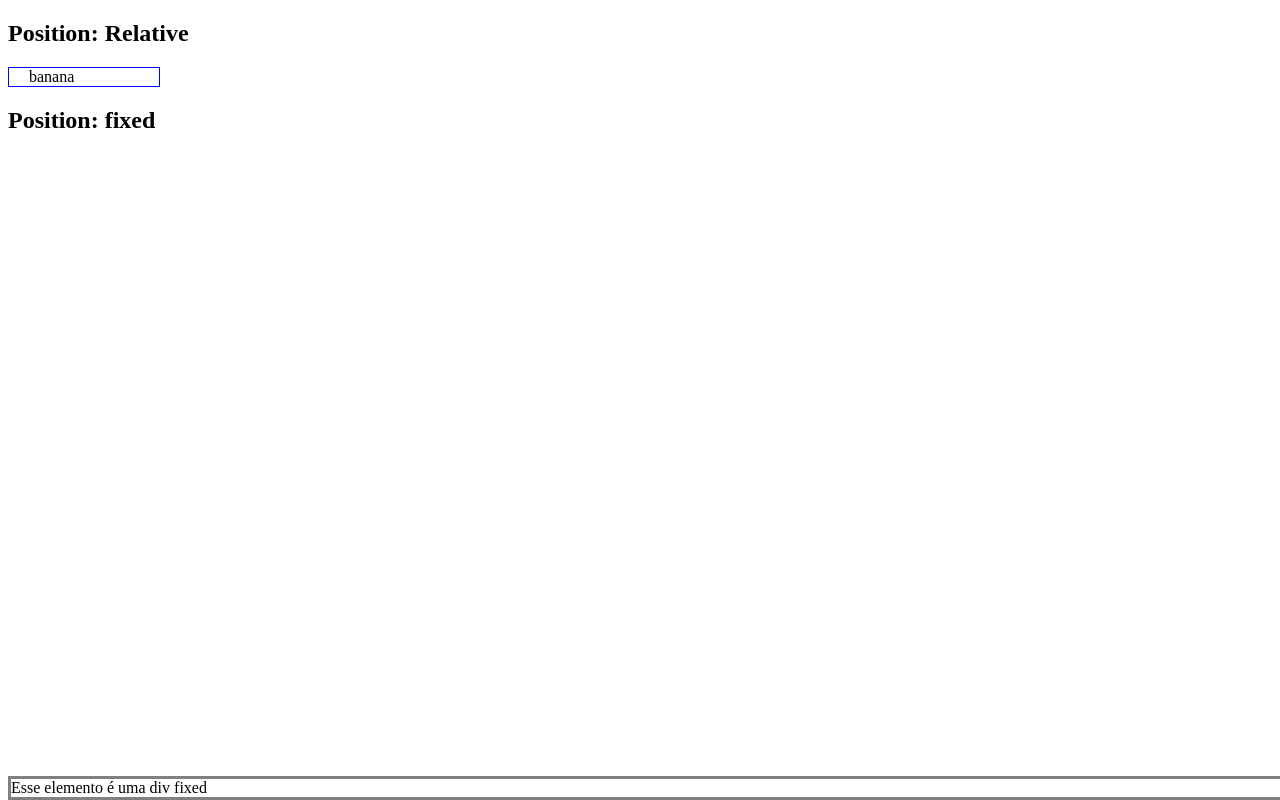
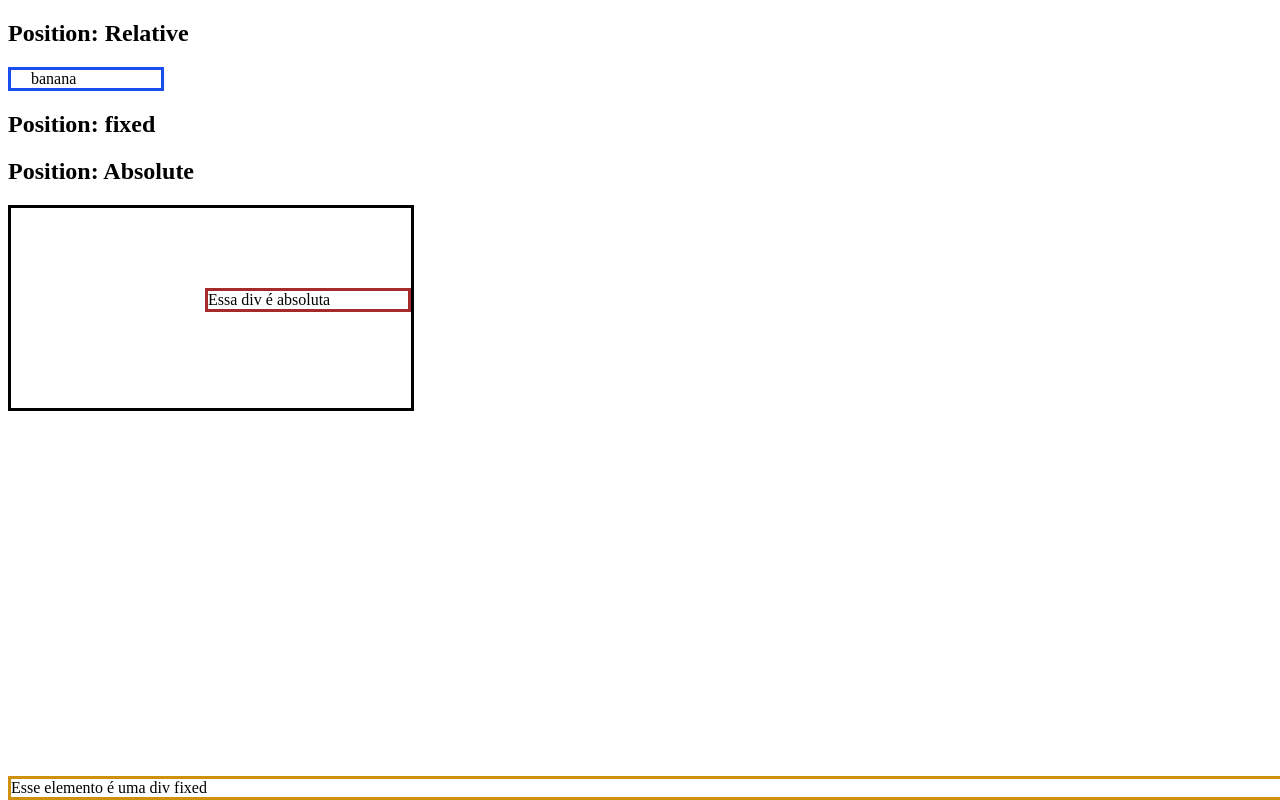
Before and after one commit to emanuelle-siqueira/MotoAcademy, a plain HTML site: page CSS/position.html in a window 1280 px wide. Drawn offline with Linux system fonts and the light colour scheme.

Commit message:
Aula de CSS, ate o conteudo de position (atualizado)

```diff
--- a/CSS/position.html
+++ b/CSS/position.html
@@ -18,7 +18,7 @@
     </div>
 -->
 
-    <div style="width: 150px; border: 1px solid blue;">
+    <div style="width: 150px; border: 3px solid rgb(26, 76, 238);">
         <div class="relative">
             banana
         </div>
@@ -30,10 +30,28 @@
         Esse elemento é uma div fixed
     </div>
 
+    <h2>Position: Absolute</h2>
 
+    <div class="relative-absolute">
+        <div class="absolute">Essa div é absoluta</div>
+    </div>
 
 
    <style>
+    .relative-absolute{
+        position: relative;
+        width: 400px;
+        height: 200px;
+        border: 3px solid black;
+    }
+    .absolute {
+        position: absolute;
+        top: 80px;
+        right: 0;
+        width: 200px;
+        border: 3px solid brown;
+    }
+
     .relative {
         position: relative;
         left: 20px;
@@ -43,7 +61,7 @@
         position: fixed;
         bottom: 0;
         width: 100%;
-        border: 3px solid gray;
+        border: 3px solid rgb(206, 145, 13);
     }
    </style>
 
```
